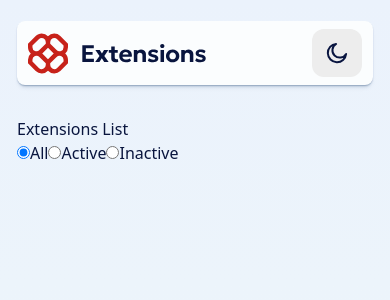
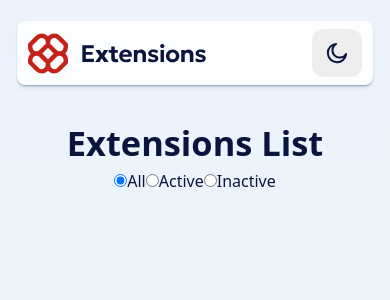
Before and after one commit to CodingWithJiro/frontend-mentor-browser-extension-manager, a React (Vite) app: page / in a window 390 px wide. Shown: the top 300 px of the page. Built offline with nearby package versions, Linux system fonts and the light colour scheme.

Commit message:
feat(styles): add mobile style for ExtensionsHeader title

```diff
--- a/src/components/ExtensionsHeader.jsx
+++ b/src/components/ExtensionsHeader.jsx
@@ -2,8 +2,10 @@ import ExtensionsFilter from "./ExtensionsFilter";
 
 const ExtensionsHeader = ({ filter, setFilter }) => {
   return (
-    <header>
-      <h2>Extensions List</h2>
+    <header className="flex flex-col items-center">
+      <h2 className="text-[2.15rem] font-bold text-(--COLOR-TEXT-PRIMARY) motion-safe:transition-colors motion-safe:duration-300 motion-safe:ease-in-out">
+        Extensions List
+      </h2>
       <ExtensionsFilter filter={filter} setFilter={setFilter} />
     </header>
   );
```
